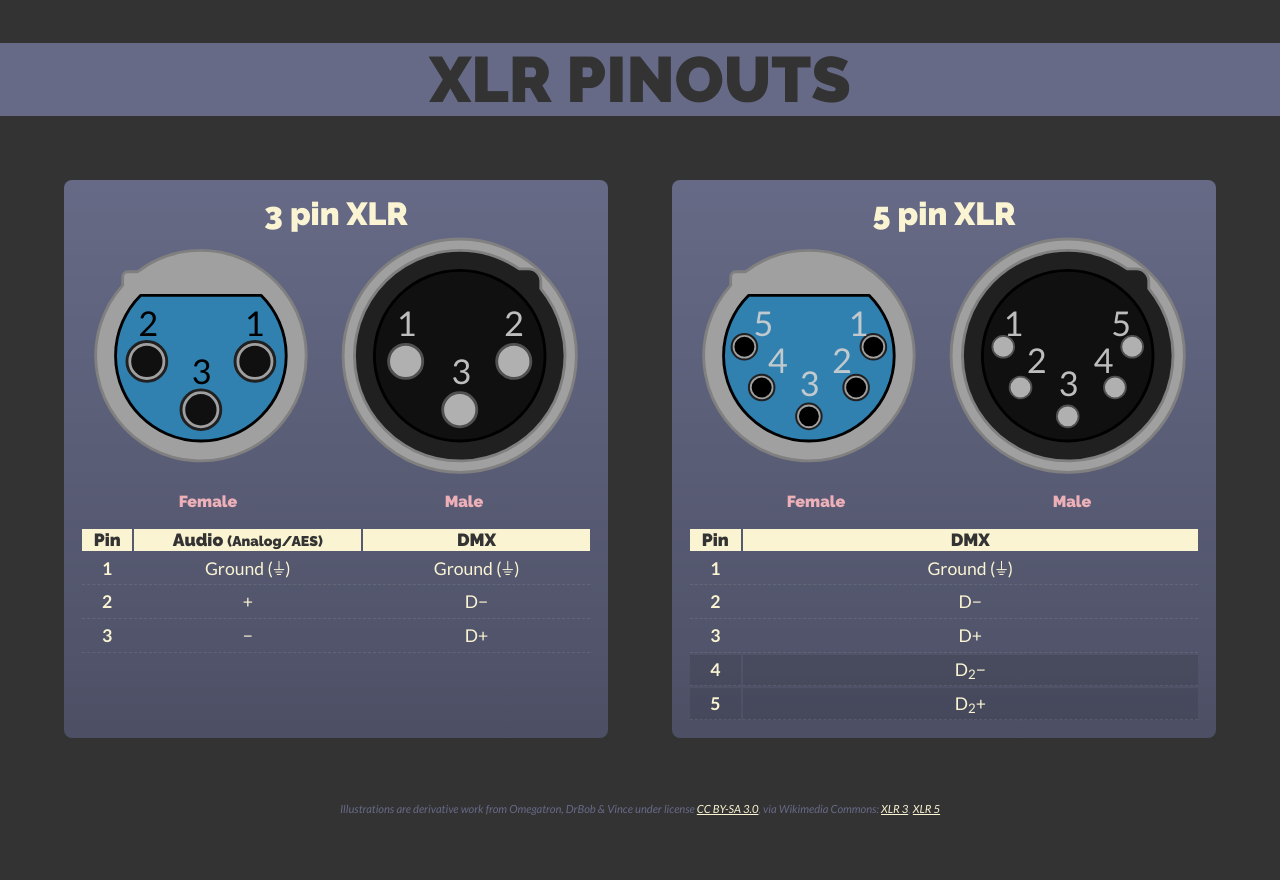
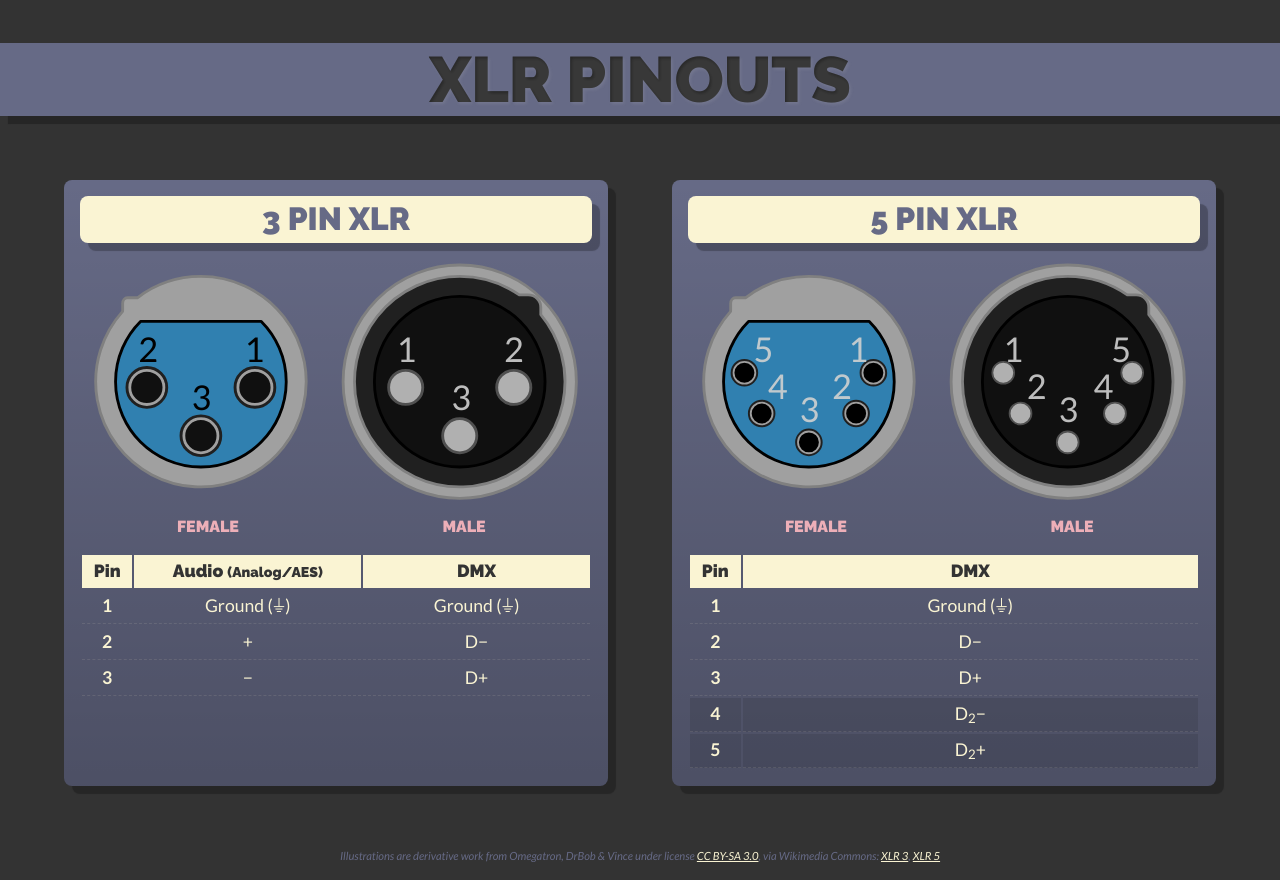
Before and after one commit to balbinus/XLR-Pinout, a plain HTML site: page index.html in a window 1280 px wide. Before the commit the page ends 832 px from the top, so only its background shows below. Drawn offline with nearby package versions, Linux system fonts and the light colour scheme.

Commit message:
Style updates

```diff
--- a/index.html
+++ b/index.html
@@ -12,7 +12,7 @@
 
 <body>
 
-    <h1>XLR Pinouts</h1>
+    <h1><span>XLR Pinouts</span></h1>
     <div class="pinouts">
         <div class="pinout pinout--xlr3">
             <h2>3 pin XLR</h2>
--- a/style.css
+++ b/style.css
@@ -1,3 +1,13 @@
+/* https://coolors.co/333333-666a86-faf4d3-42f2f7-46acc2 */
+:root {
+    --color1: #333333;
+    --color2: #666a86;
+    --color3: rgba(250, 244, 211, 1);
+    --color4: rgba(66, 242, 247, 1);
+    --color5: #edafb8;
+}
+
+@media (prefers-color-scheme: da) {
     /* https://coolors.co/0c1618-004643-faf4d3-d1ac00-f6be9a */
     :root {
         --color1: rgba(12, 22, 24, 1);
@@ -6,13 +16,6 @@
         --color4: rgba(209, 172, 0, 1);
         --color5: rgba(246, 190, 154, 1);
     }
-/* https://coolors.co/333333-666a86-faf4d3-42f2f7-46acc2 */
-:root {
-    --color1: #333333;
-    --color2: #666a86;
-    --color3: rgba(250, 244, 211, 1);
-    --color4: rgba(66, 242, 247, 1);
-    --color5: #edafb8;
 }
 
 html {
@@ -24,7 +27,6 @@ html {
 h1, h2, h3 {
     font-family: Raleway, sans-serif;
     font-weight: 900;
-  /*font-style: italic;*/
 }
 
 h1 {
@@ -33,6 +35,14 @@ h1 {
     font-size: 3em;
     text-align: center;
     text-transform: uppercase;
+    box-shadow: 0.5rem 0.5rem 0.05rem rgba(0, 0, 0, 0.25);
+}
+
+h1 span {
+    background-color: var(--color1);
+    color: #0003;
+    text-shadow: 0.1rem 0.1rem 0.2rem rgba(196, 196, 196, 0.14);
+    background-clip: text;
 }
 
 div.pinouts {
@@ -50,13 +60,19 @@ div.pinouts {
     width: 512px;
     margin: 0 0 2em;
     padding: 1em;
-  /*box-shadow: 0.25em 0.25em 0.25em rgba(0, 0, 0, 0.25);*/
+    box-shadow: 0.5rem 0.5rem 0.05rem rgba(0, 0, 0, 0.25);
 }
 
 .pinout h2 {
     text-align: center;
     font-size: 2em;
-    margin: 0;
+    margin: 0 0 1rem 0;
+    padding: 0.3rem 0;
+    text-transform: uppercase;
+    background: var(--color3);
+    color: var(--color2);
+    border-radius: 0.5rem;
+    box-shadow: 0.5rem 0.5rem 0.05rem rgba(0, 0, 0, 0.25);
 }
 
 .pinout .plugs {
@@ -77,6 +93,7 @@ div.pinouts {
     font-weight: 900;
     text-align: center;
     color: var(--color5);
+    text-transform: uppercase;
 }
 
 table {
@@ -87,7 +104,7 @@ table {
 }
 
 table col.pin-num {
-    width: 10%;
+    width: 15%;
 }
 
 table col.pin-dest-1 {
@@ -98,17 +115,19 @@ table col.pin-dest-2 {
     width: 45%;
 }
 
+table th, table td {
+    padding: 0.4rem;
+}
+
 table thead th {
     color: var(--color1);
     background-color: var(--color3);
     font-weight: 900;
     font-family: Raleway, sans-serif;
-  /*font-size: 1.2em;*/
 }
 
 table tbody th, table tbody td {
     border-bottom: 1px rgba(250, 244, 211, 0.1) dashed;
-    padding: 0.3em;
 }
 
 table tr.optional th, table tr.optional td {
@@ -136,6 +155,10 @@ footer a {
         border-radius: 0.5em;
         margin-bottom: 3em;
     }
+
+    table col.pin-num {
+        width: 10%;
+    }
 }
 
 @media (min-width: 1280px) {
```
Lines whose indentation alone changed are shown as unchanged.
